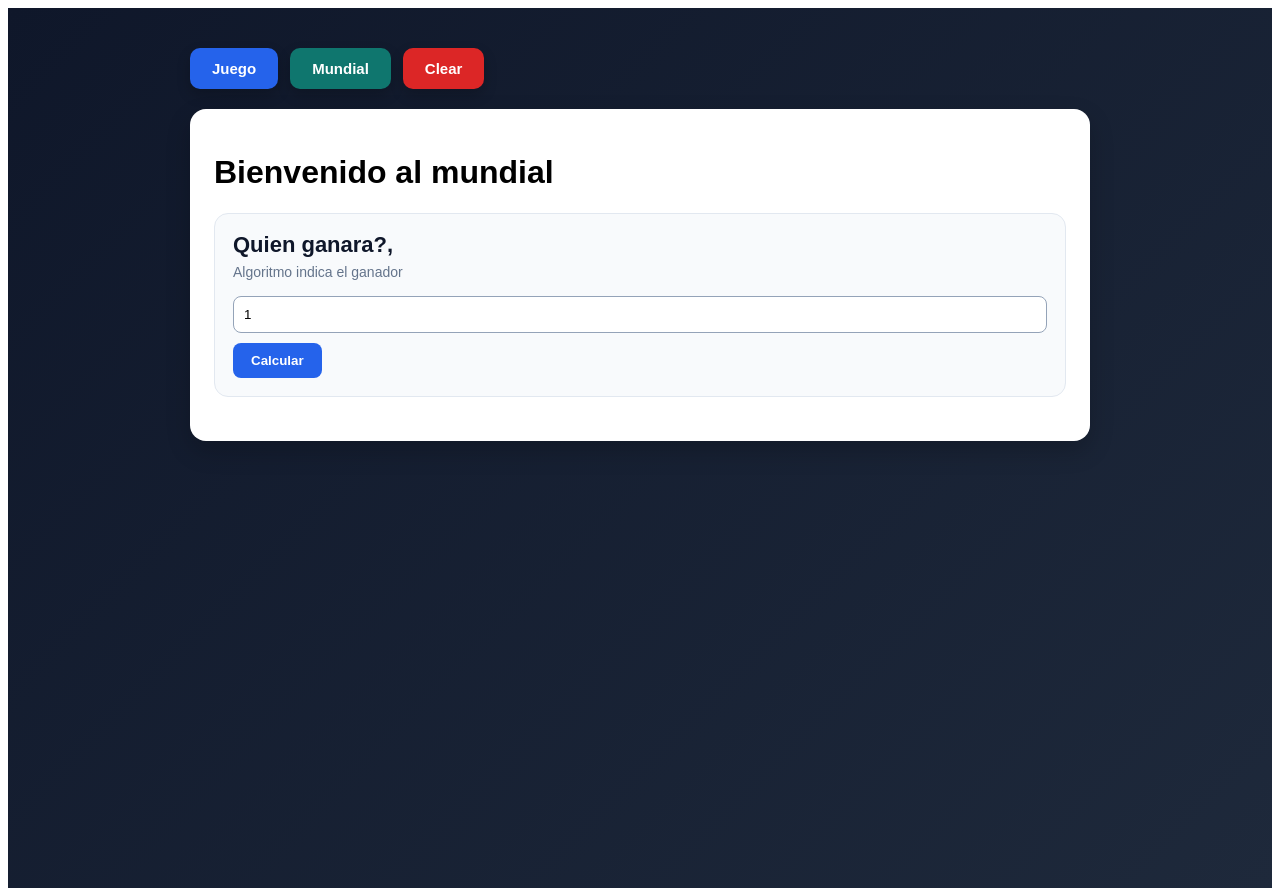
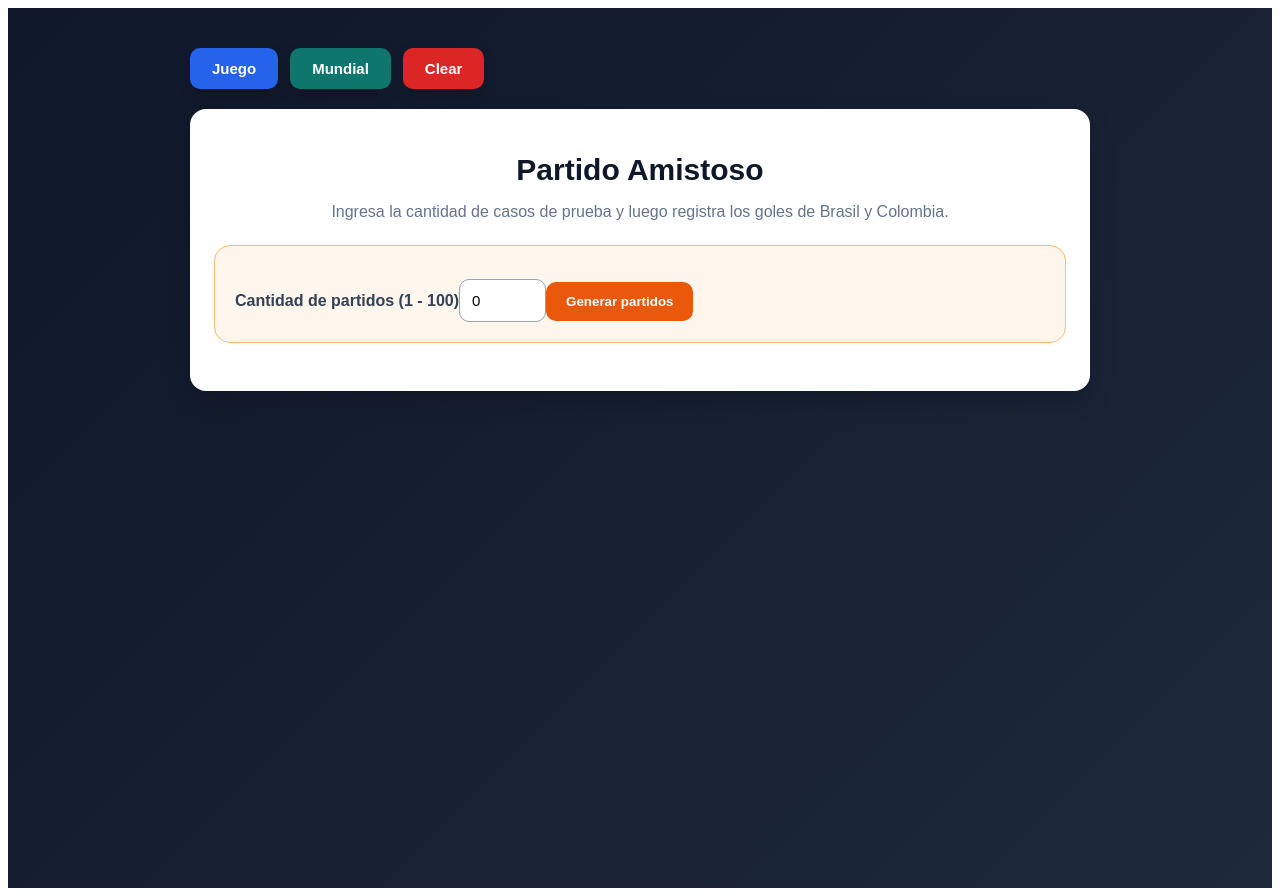
Before and after one commit to KatherineMurcia/DSI3-202601-MKMURCIA, an Angular app: page / in a window 1280 px wide. Both pictures are taken after a click on the button "Mundial". Built offline with nearby package versions, Linux system fonts and the light colour scheme.

Commit message:
feat(feature/angular_I): implementación de lógica y vista del módulo mundial

```diff
--- a/src/app/screens/mundial/mundial.css
+++ b/src/app/screens/mundial/mundial.css
@@ -0,0 +1,107 @@
+:host {
+  display: block;
+}
+
+.mundial {
+  width: 100%;
+}
+
+.mundial__title {
+  text-align: center;
+  font-size: 30px;
+  margin-bottom: 8px;
+  color: #0f172a;
+}
+
+.mundial__description {
+  text-align: center;
+  color: #64748b;
+  margin-bottom: 24px;
+}
+
+.mundial__card {
+  background: #fff7ed;
+  border: 1px solid #fdba74;
+  border-radius: 16px;
+  padding: 20px;
+  margin-bottom: 24px;
+}
+
+.mundial__list {
+  display: grid;
+  gap: 16px;
+}
+
+.mundial__item {
+  background: #f8fafc;
+  border: 1px solid #cbd5e1;
+  border-radius: 14px;
+  padding: 18px;
+}
+
+.mundial__subtitle {
+  margin: 0 0 14px;
+  color: #1e293b;
+}
+
+.mundial__fields {
+  display: grid;
+  grid-template-columns: repeat(auto-fit, minmax(220px, 1fr));
+  gap: 14px;
+}
+
+.mundial__group {
+  display: flex;
+  flex-direction: column;
+  gap: 8px;
+}
+
+.mundial__label {
+  font-weight: bold;
+  color: #334155;
+}
+
+.mundial__input {
+  padding: 12px;
+  border: 1px solid #94a3b8;
+  border-radius: 10px;
+  font-size: 15px;
+  outline: none;
+}
+
+.mundial__input:focus {
+  border-color: #ea580c;
+  box-shadow: 0 0 0 3px rgba(234, 88, 12, 0.15);
+}
+
+.mundial__btn {
+  margin-top: 16px;
+  border: none;
+  background: #ea580c;
+  color: white;
+  padding: 12px 20px;
+  border-radius: 10px;
+  font-weight: bold;
+  cursor: pointer;
+  transition: 0.2s ease;
+}
+
+.mundial__btn:hover {
+  transform: translateY(-2px);
+  opacity: 0.95;
+}
+
+.mundial__btn--success {
+  background: #16a34a;
+}
+
+.mundial__result {
+  min-height: 44px;
+  display: flex;
+  align-items: center;
+  padding: 12px;
+  border-radius: 10px;
+  background: #e2e8f0;
+  color: #0f172a;
+  font-weight: 600;
+}
--- a/src/app/screens/mundial/mundial.html
+++ b/src/app/screens/mundial/mundial.html
@@ -1,6 +1,65 @@
-<h1>Bienvenido al mundial</h1>
-<app-header [title]="'Quien ganara?,'"
-[description]="'Algoritmo indica el ganador'"
-[label]="'Ingrese la cantidad de partidos'"
-[actionName]="'Calcular'"
-></app-header>
+<div class="mundial">
+  <h1 class="mundial__title">Partido Amistoso</h1>
+  <p class="mundial__description">
+    Ingresa la cantidad de casos de prueba y luego registra los goles de Brasil y Colombia.
+  </p>
+
+  <div class="mundial__card">
+    <label class="mundial__label">Cantidad de partidos (1 - 100)</label>
+    <input
+      class="mundial__input"
+      type="number"
+      [(ngModel)]="cantidadPartidos"
+      min="1"
+      max="100"
+      placeholder="Ej: 3"
+    />
+
+    <button class="mundial__btn" (click)="generarPartidos()">
+      Generar partidos
+    </button>
+  </div>
+
+  @if (partidos.length > 0) {
+    <div class="mundial__list">
+      @for (partido of partidos; track $index) {
+        <div class="mundial__item">
+          <h3 class="mundial__subtitle">Partido {{ $index + 1 }}</h3>
+
+          <div class="mundial__fields">
+            <div class="mundial__group">
+              <label class="mundial__label">Goles Brasil</label>
+              <input
+                class="mundial__input"
+                type="number"
+                [(ngModel)]="partido.brasil"
+                min="0"
+                placeholder="Brasil"
+              />
+            </div>
+
+            <div class="mundial__group">
+              <label class="mundial__label">Goles Colombia</label>
+              <input
+                class="mundial__input"
+                type="number"
+                [(ngModel)]="partido.colombia"
+                min="0"
+                placeholder="Colombia"
+              />
+            </div>
+
+            <div class="mundial__group">
+              <label class="mundial__label">Resultado</label>
+              <div class="mundial__result">{{ partido.resultado || 'Pendiente' }}</div>
+            </div>
+          </div>
+        </div>
+      }
+
+      <button class="mundial__btn mundial__btn--success" (click)="calcularResultados()">
+        Calcular resultados
+      </button>
+    </div>
+  }
+</div>
--- a/src/app/screens/mundial/mundial.ts
+++ b/src/app/screens/mundial/mundial.ts
@@ -1,10 +1,50 @@
+import { CommonModule } from '@angular/common';
 import { Component } from '@angular/core';
-import { Header } from '../../components/header/header';
+import { FormsModule } from '@angular/forms';
 
 @Component({
   selector: 'app-mundial',
-  imports: [Header],
+  standalone: true,
+  imports: [CommonModule, FormsModule],
   templateUrl: './mundial.html',
-  styleUrl: './mundial.css',
+  styleUrl: './mundial.css'
 })
-export class Mundial {}
+export class Mundial {
+  cantidadPartidos: number = 0;
+
+  partidos: { brasil: number | null; colombia: number | null; resultado: string }[] = [];
+
+  generarPartidos(): void {
+    if (this.cantidadPartidos < 1 || this.cantidadPartidos > 100) {
+      alert('La cantidad de partidos debe estar entre 1 y 100');
+      return;
+    }
+
+    this.partidos = [];
+
+    for (let i = 0; i < this.cantidadPartidos; i++) {
+      this.partidos.push({
+        brasil: null,
+        colombia: null,
+        resultado: ''
+      });
+    }
+  }
+
+  calcularResultados(): void {
+    for (let i = 0; i < this.partidos.length; i++) {
+      const brasil = this.partidos[i].brasil;
+      const colombia = this.partidos[i].colombia;
+
+      if (brasil === null || colombia === null) {
+        this.partidos[i].resultado = 'Completa los goles';
+      } else if (colombia > brasil) {
+        this.partidos[i].resultado = 'ganamos';
+      } else if (colombia < brasil) {
+        this.partidos[i].resultado = 'perdimos';
+      } else {
+        this.partidos[i].resultado = 'casi ganamos';
+      }
+    }
+  }
+}
```
